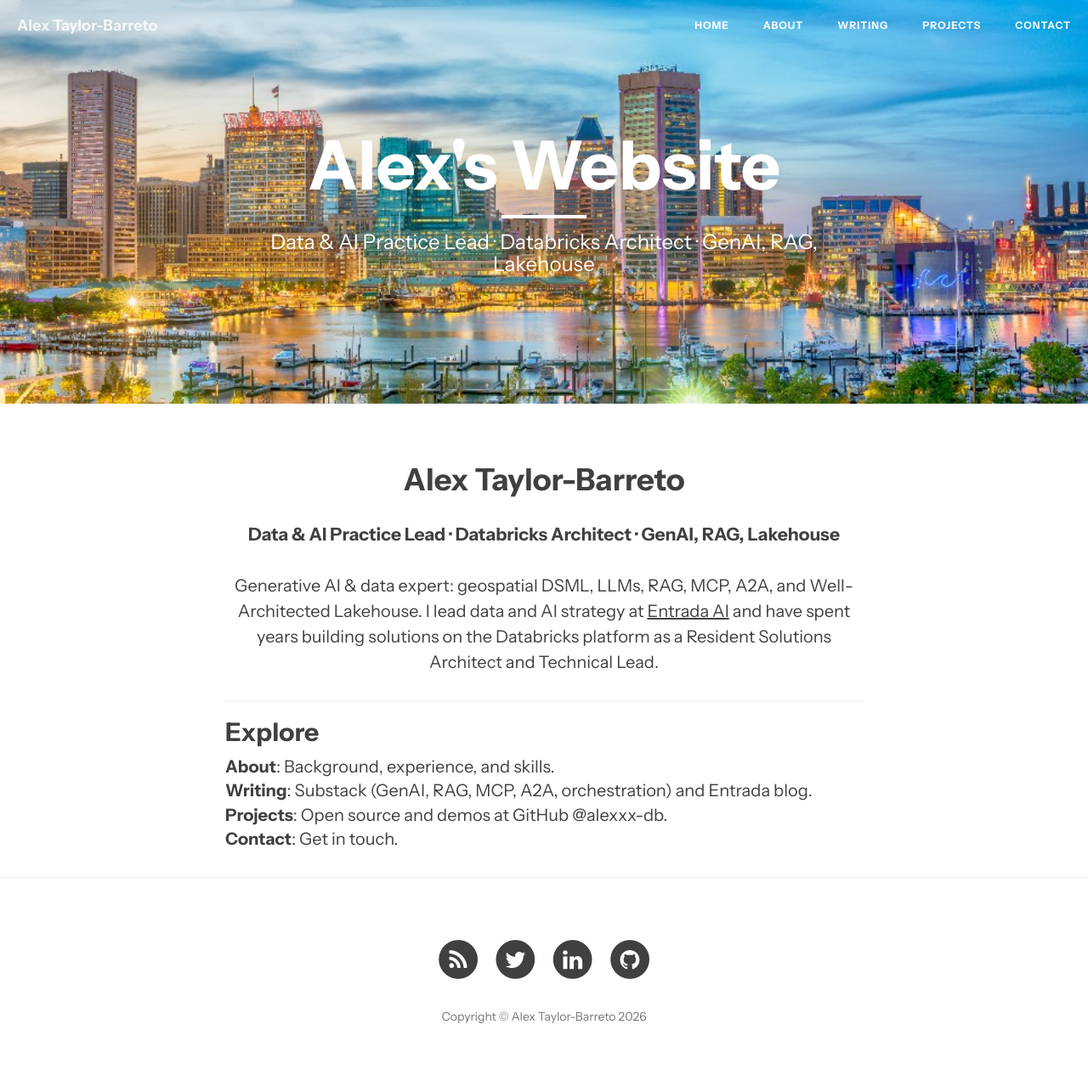
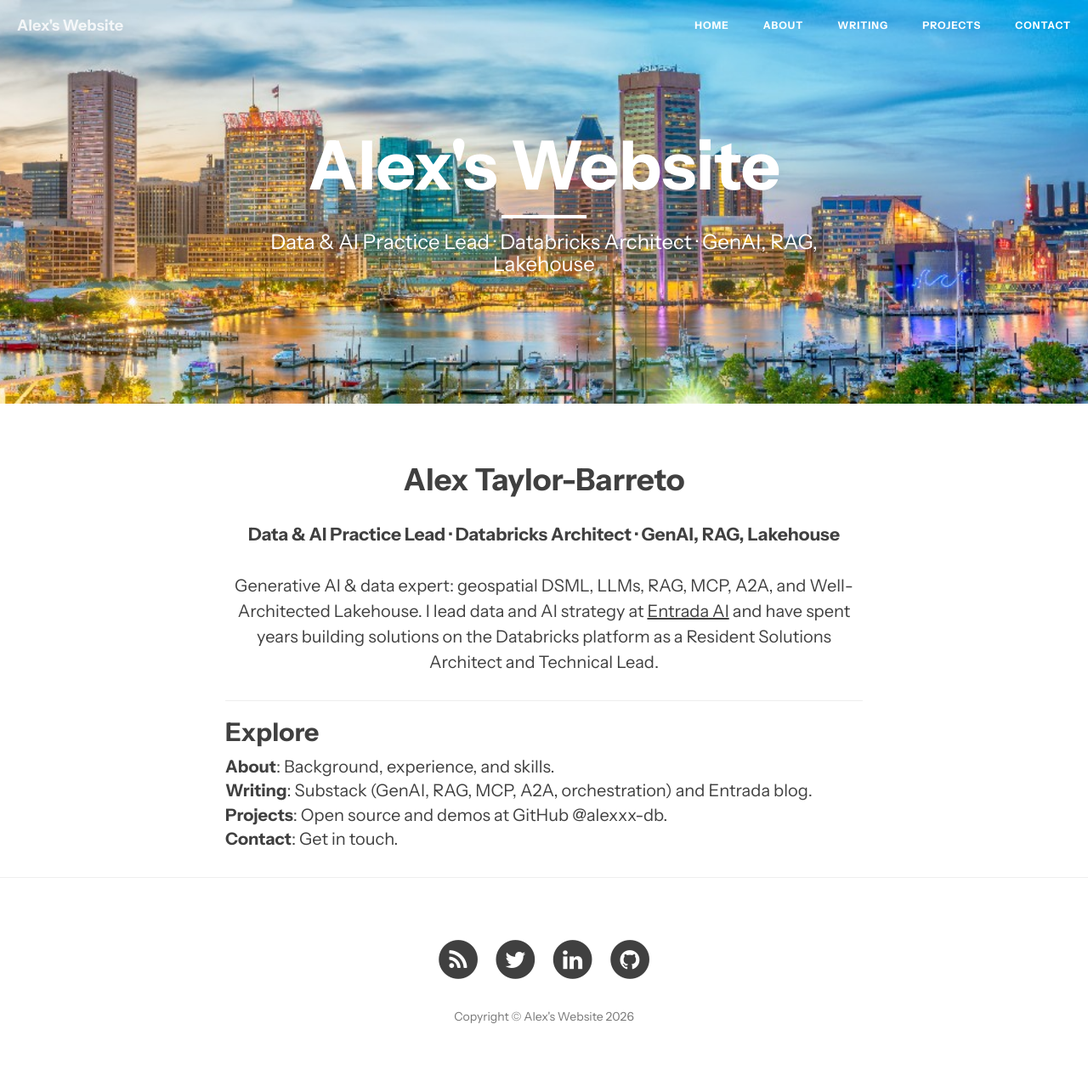
Before and after one commit to alexxx-db/alexxx-db.github.io, a Jekyll site: the page built from index.html, in a window 1280 px wide. Shown: the whole page at 85% size. Built offline with Jekyll 4.4.1, drawn with Linux system fonts in a browser that asks for light colours; nearby versions of some CDN libraries; the list of posts is cut into pages by our own code.

Commit message:
Added title and twitter handle

```diff
--- a/_config.yml
+++ b/_config.yml
@@ -1,11 +1,11 @@
 # Site settings
-title: Alex Taylor-Barreto
+title: Alex's Website
 subtitle: Data & AI Practice Lead · Databricks Architect
 email: ""
 description: "Generative AI & Data Expert. Geospatial DSML, LLMs, RAG, Lakehouse architecture. Practice Lead at Entrada AI. Former Databricks Solutions Architect."
 baseurl: ""
 url: "https://alexxx-db.github.io"
-twitter_username: ""
+twitter_username: "alexxx_db"
 github_username: alexxx-db
 linkedin_username: alexb-653b7736a
 
```
